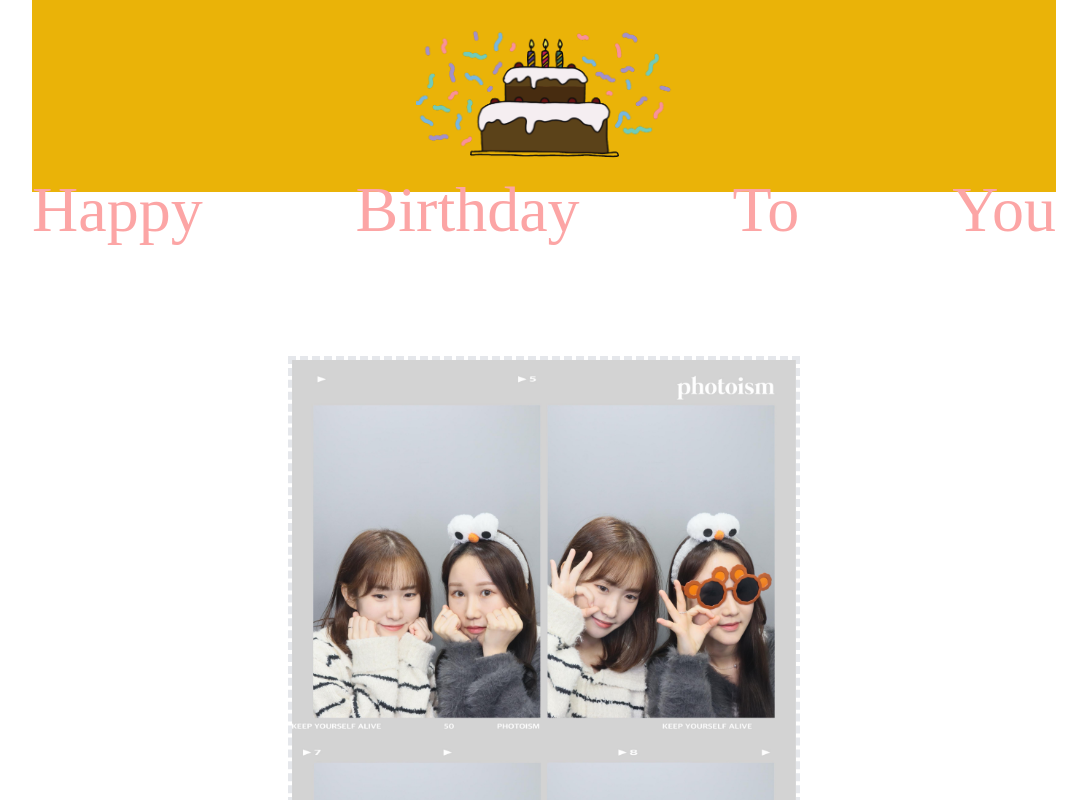
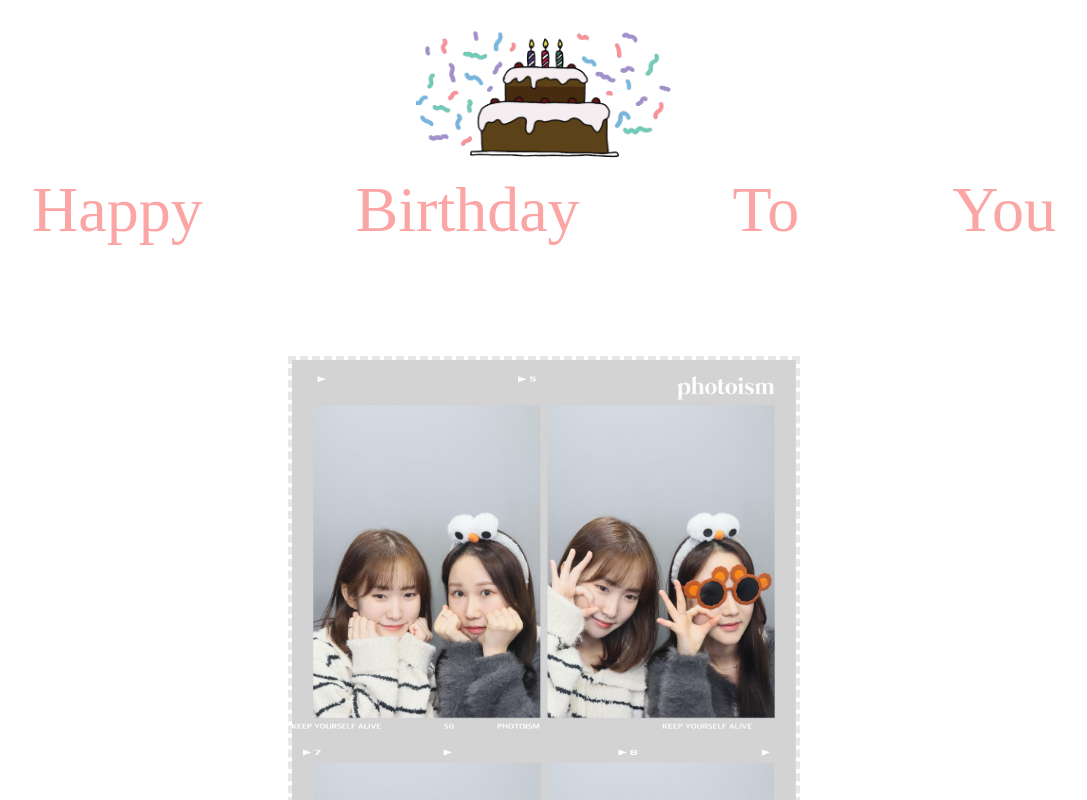
Before and after one commit to hyeleeeeen/birthday_project, a React (Create React App) app: page / in a window 1280 px wide. Shown: the top 800 px of the page, without its empty margins (96-1183 px from the left). Built offline with nearby package versions, Linux system fonts and the light colour scheme; a web font is replaced by a local one.

Commit message:
:art: style: css 수정

```diff
--- a/src/components/Header.js
+++ b/src/components/Header.js
@@ -3,7 +3,7 @@ import headerGif from '../asset/images/headerGif.gif';
 const Header = () => {
   return (
     <>
-      <div className=" w-full xl:bg-yellow-500 lg:bg-blue-400 md:bg-black max-md:bg-pink-500 ">
+      <div className=" w-full">
         <a href="/" className="flex justify-center">
           <img
             src={headerGif}
```
